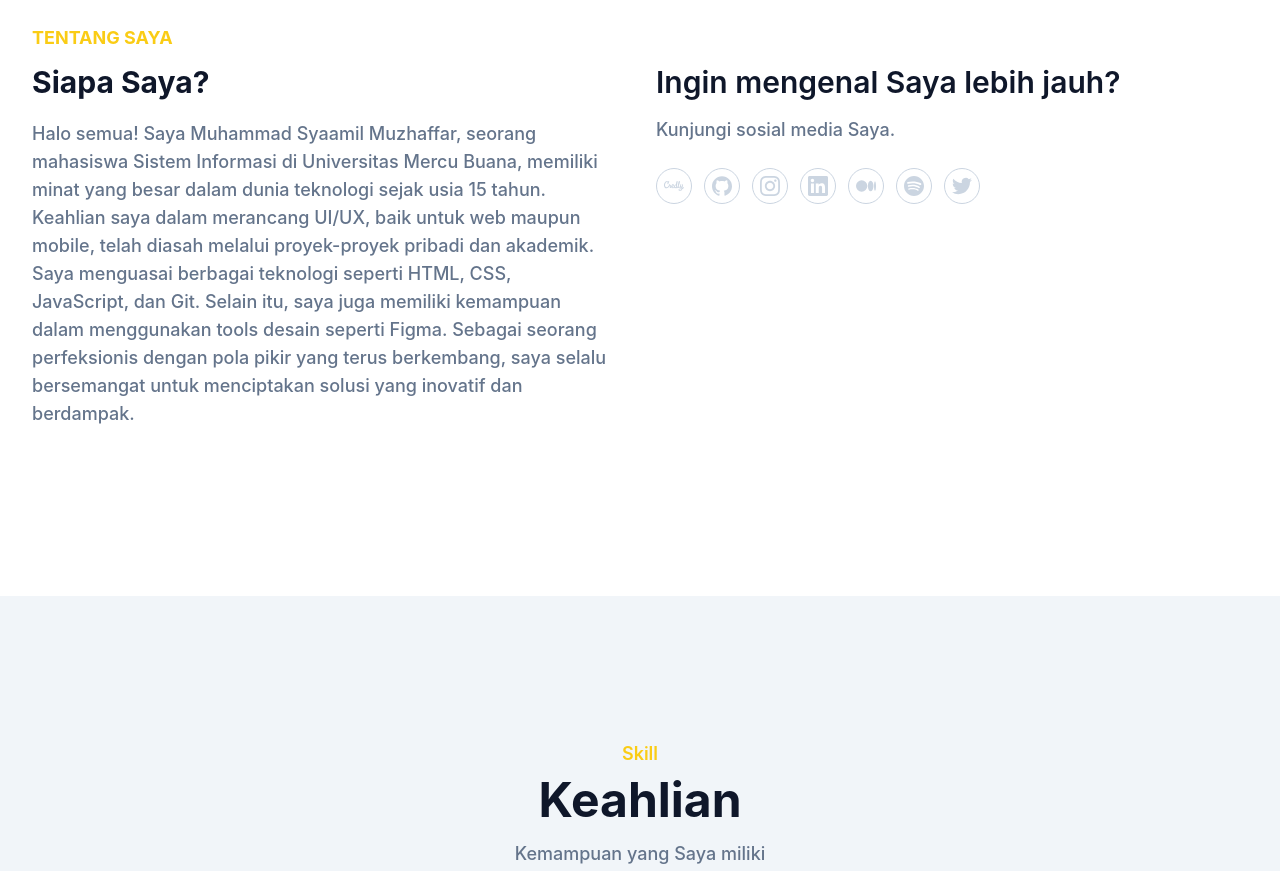
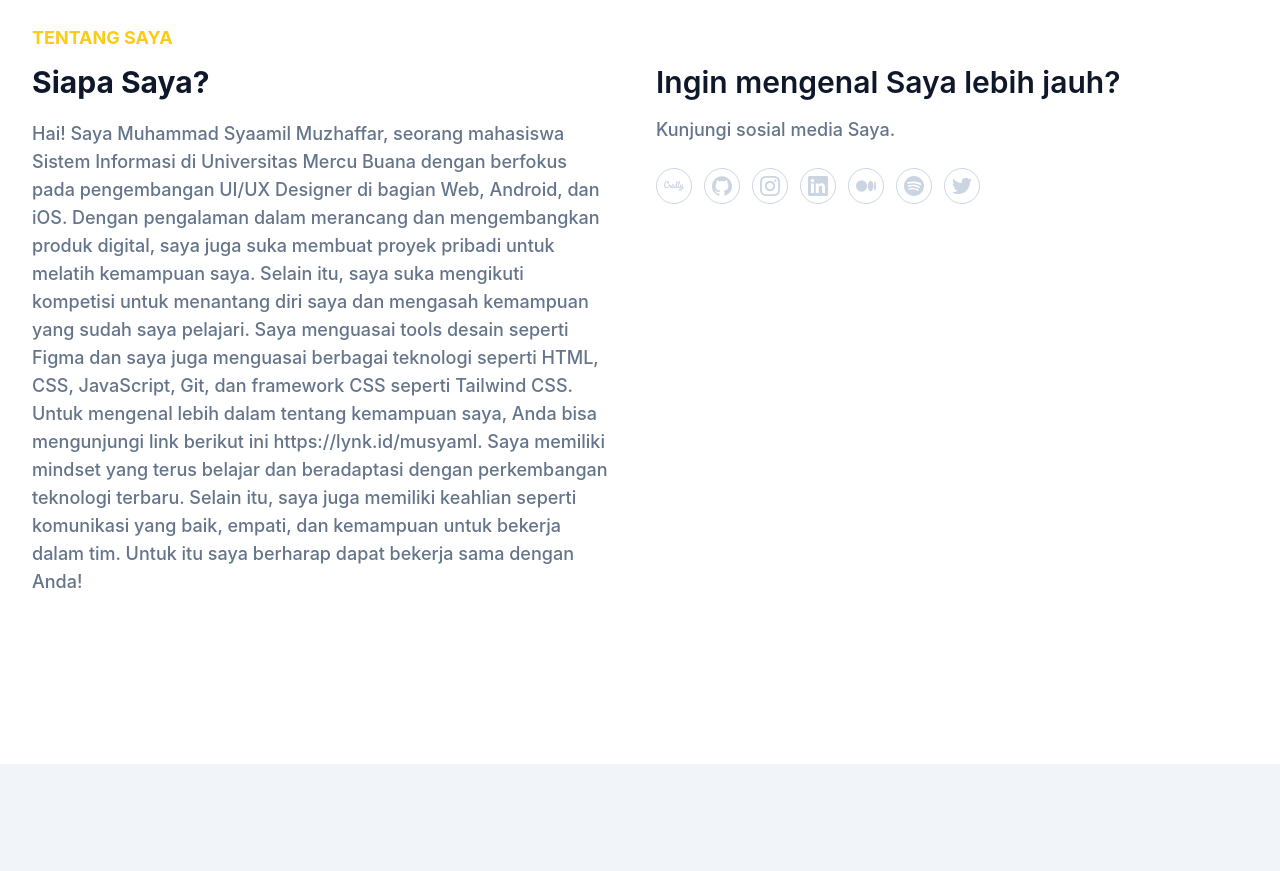
Before and after one commit to musyaml/myportfolio, a website: page index.html in a window 1280 px wide. Shown: the part 800-1671 px from the top of the page. Drawn offline with Linux system fonts and the light colour scheme.

Commit message:
Profile update

```diff
--- a/index.html
+++ b/index.html
@@ -229,16 +229,24 @@
               Siapa Saya?
             </h2>
             <p class="max-w-xl text-base font-medium text-secondary lg:text-lg">
-              Halo semua! Saya Muhammad Syaamil Muzhaffar, seorang mahasiswa
-              Sistem Informasi di Universitas Mercu Buana, memiliki minat yang
-              besar dalam dunia teknologi sejak usia 15 tahun. Keahlian saya
-              dalam merancang UI/UX, baik untuk web maupun mobile, telah diasah
-              melalui proyek-proyek pribadi dan akademik. Saya menguasai
-              berbagai teknologi seperti HTML, CSS, JavaScript, dan Git. Selain
-              itu, saya juga memiliki kemampuan dalam menggunakan tools desain
-              seperti Figma. Sebagai seorang perfeksionis dengan pola pikir yang
-              terus berkembang, saya selalu bersemangat untuk menciptakan solusi
-              yang inovatif dan berdampak.
+              Hai! Saya Muhammad Syaamil Muzhaffar, seorang mahasiswa Sistem
+              Informasi di Universitas Mercu Buana dengan berfokus pada
+              pengembangan UI/UX Designer di bagian Web, Android, dan iOS.
+              Dengan pengalaman dalam merancang dan mengembangkan produk
+              digital, saya juga suka membuat proyek pribadi untuk melatih
+              kemampuan saya. Selain itu, saya suka mengikuti kompetisi untuk
+              menantang diri saya dan mengasah kemampuan yang sudah saya
+              pelajari. Saya menguasai tools desain seperti Figma dan saya juga
+              menguasai berbagai teknologi seperti HTML, CSS, JavaScript, Git,
+              dan framework CSS seperti Tailwind CSS. Untuk mengenal lebih dalam
+              tentang kemampuan saya, Anda bisa mengunjungi link berikut ini
+              <a href="https://lynk.id/musyaml" class="hover:text-primary"
+                >https://lynk.id/musyaml</a
+              >. Saya memiliki mindset yang terus belajar dan beradaptasi dengan
+              perkembangan teknologi terbaru. Selain itu, saya juga memiliki
+              keahlian seperti komunikasi yang baik, empati, dan kemampuan untuk
+              bekerja dalam tim. Untuk itu saya berharap dapat bekerja sama
+              dengan Anda!
             </p>
           </div>
           <div class="w-full px-4 lg:w-1/2">
@@ -574,27 +582,27 @@
             <h3
               class="mt-5 mb-3 text-xl font-semibold text-white dark:text-dark"
             >
-              Landing Page Muhammad Syaamil Muzhaffar
+              Personal Portfolio
             </h3>
             <p class="text-base font-medium text-secondary">
               Dalam pembuatannya saya memakai teknologi CSS, Git, Github Pages,
               HTML, JavaScript, Node.js, dan Tailwind CSS dengan pengerjaannya
-              selama 4 minggu dan rutin saya perbarui. Landing page ini saya
-              buat karena saya belum mempunyai personal portfolio.
+              selama 4 minggu dan rutin saya perbarui. Personal portfolio ini
+              saya buat karena saya belum mempunyainya.
             </p>
           </div>
           <div class="mb-12 p-4 md:w-1/2">
             <div class="overflow-hidden rounded-md shadow-md">
               <img
                 src="dist/img/portfolio/project/2.png"
-                alt="KSPM Mercu Buana"
+                alt="KSPM Universitas Mercu Buana"
                 width="w-full"
               />
             </div>
             <h3
               class="mt-5 mb-3 text-xl font-semibold text-white dark:text-dark"
             >
-              KSPM Mercu Buana
+              KSPM Universitas Mercu Buana
             </h3>
             <p class="text-base font-medium text-secondary">
               Saya dipercaya oleh KSPM Mercu Buana untuk merancang tampilan dari
```
